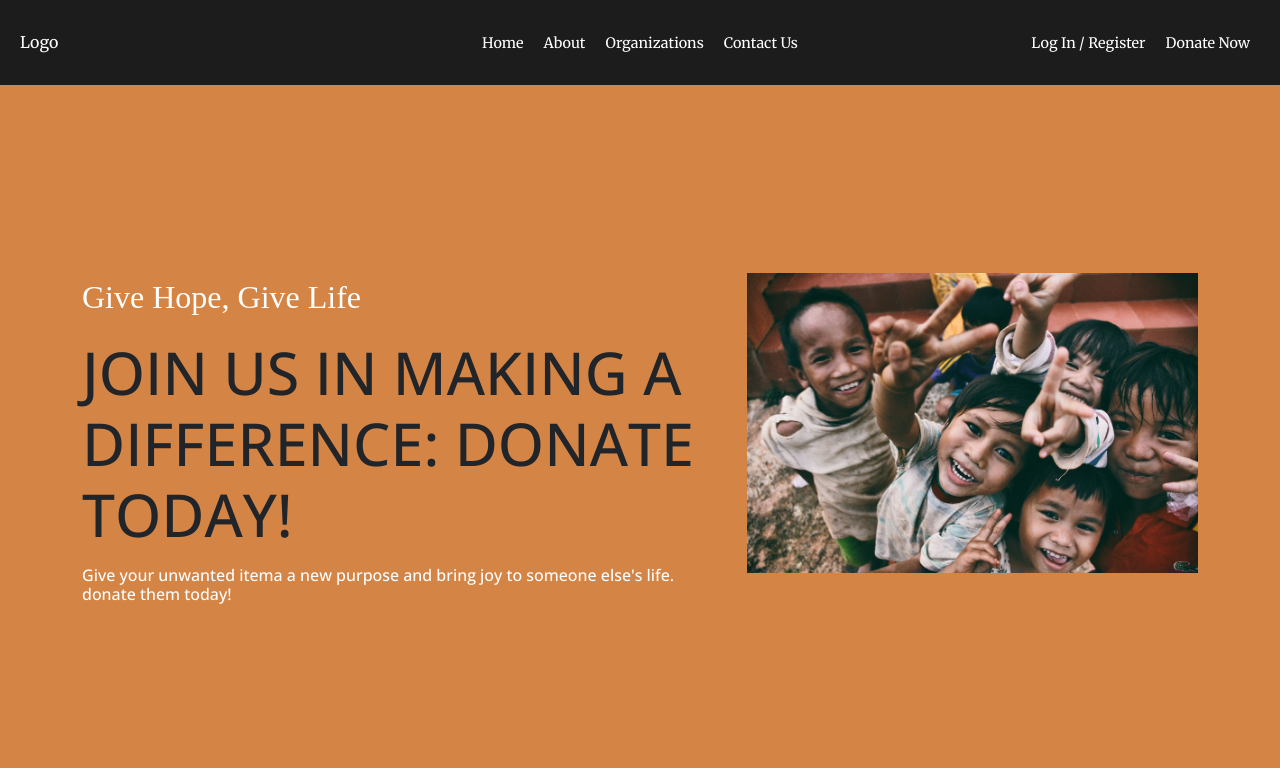
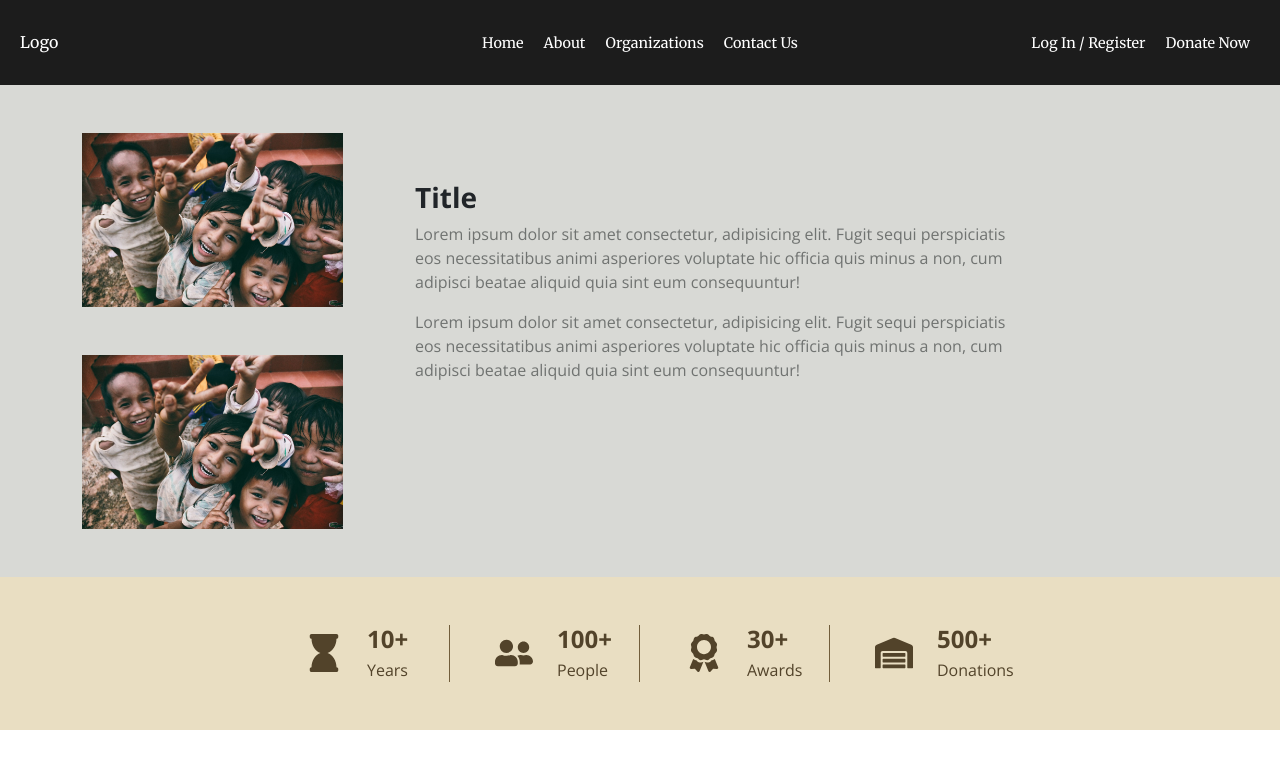
Before and after one commit to kankuro12/fyp-donation-frontend, a React (Create React App) app: page /about in a window 1280 px wide. Before the commit this address led to /home. Shown: the top 768 px of the page. Built offline with nearby package versions, Linux system fonts and the light colour scheme; a web font is replaced by a local one.

Commit message:
about page finished

```diff
--- a/src/Routers/index.js
+++ b/src/Routers/index.js
@@ -15,6 +15,7 @@ import UserDonations from "../page/user/donations";
 import UserDonationDetail from "../page/user/donationsDetail";
 import AdminDonation from "../page/admin/donations";
 import AdminDonationDetail from "../page/admin/donations/details";
+import AboutPage from "../page/about";
 export default function Router() {
     return useRoutes([
         {
@@ -52,6 +53,10 @@ export default function Router() {
             element: <HomePage/>
         },
         {
+            path: "about",
+            element: <AboutPage/>
+        },
+        {
             path: '/login',
             element: <Login />,
         },
--- a/src/components/menu.js
+++ b/src/components/menu.js
@@ -12,9 +12,9 @@ export default function Menu(){
                 <div className="parts col">Logo</div>
                 <div className="parts col text-center">
                     <Link className="link" to="/home">Home</Link>
-                    <Link className="link" to="/home">About</Link>
-                    <Link className="link" to="/home">Organizations</Link>
-                    <Link className="link" to="/home">Contact Us</Link>
+                    <Link className="link" to="/about">About</Link>
+                    <Link className="link" to="/orgs">Organizations</Link>
+                    <Link className="link" to="/contactus">Contact Us</Link>
                 </div>
                     {
 
--- a/src/page/about.js
+++ b/src/page/about.js
@@ -0,0 +1,89 @@
+import { FaAward, FaHourglass, FaUserFriends, FaWarehouse } from "react-icons/fa";
+import Menu from "../components/menu";
+
+export default function AboutPage(){
+    return (
+        <div>
+            <div className="landing-holder" >
+
+                <Menu/>
+                <div className="py-5" style={{background:"#D8D9D5"}}>
+                    <div className="container">
+                        <div className="row">
+                            <div className="col-md-3">
+                                <img src="/main.jpg" className="w-100 pb-5" alt=""/>
+
+                                <img src="/main.jpg" className="w-100" alt=""/>
+
+                            </div>
+                            <div className="col-md-7 pt-5 ">
+                                <div className="ps-5">
+                                    <h3 style={{fontWeight:"700"}}>Title</h3>
+                                    <div style={{color:"#707371"}}>
+
+                                        <p>
+                                            Lorem ipsum dolor sit amet consectetur, adipisicing elit. Fugit sequi perspiciatis eos necessitatibus animi asperiores voluptate hic officia quis minus a non, cum adipisci beatae aliquid quia sint eum consequuntur!
+                                        </p>
+                                        <p>
+                                            Lorem ipsum dolor sit amet consectetur, adipisicing elit. Fugit sequi perspiciatis eos necessitatibus animi asperiores voluptate hic officia quis minus a non, cum adipisci beatae aliquid quia sint eum consequuntur!
+                                        </p>
+                                    </div>
+                                </div>
+                            </div>
+                        </div>
+                    </div>
+                </div>
+                <div style={{background:"#E9DEC2",color:"#52432a"}}>
+                    <div className="container py-5">
+                        <div className="row justify-content-center">
+                            <div className="col-md-2">
+                                <div className="row">
+                                    <div className="col-6 d-flex justify-content-end align-items-center">
+                                        <FaHourglass size={38}></FaHourglass>
+                                    </div>
+                                    <div className="col-6" style={{borderRight:"1px solid #715D3B"}}>
+                                        <h4 className="mb-1" style={{fontWeight:700}}>10+</h4>
+                                        <div>Years</div>
+                                    </div>
+                                </div>
+                            </div>
+                            <div className="col-md-2">
+                                <div className="row">
+                                    <div className="col-6 d-flex justify-content-end align-items-center">
+                                        <FaUserFriends size={38}></FaUserFriends>
+                                    </div>
+                                    <div className="col-6" style={{borderRight:"1px solid #715D3B"}}>
+                                        <h4 className="mb-1" style={{fontWeight:700}}>100+</h4>
+                                        <div>People</div>
+                                    </div>
+                                </div>
+                            </div>
+                            <div className="col-md-2">
+                                <div className="row">
+                                    <div className="col-6 d-flex justify-content-end align-items-center">
+                                        <FaAward size={38}></FaAward>
+                                    </div>
+                                    <div className="col-6" style={{borderRight:"1px solid #715D3B"}}>
+                                        <h4 className="mb-1" style={{fontWeight:700}}>30+</h4>
+                                        <div>Awards</div>
+                                    </div>
+                                </div>
+                            </div>
+                            <div className="col-md-2">
+                                <div className="row">
+                                    <div className="col-6 d-flex justify-content-end align-items-center">
+                                        <FaWarehouse size={38}></FaWarehouse>
+                                    </div>
+                                    <div className="col-6">
+                                        <h4 className="mb-1" style={{fontWeight:700}}>500+</h4>
+                                        <div>Donations</div>
+                                    </div>
+                                </div>
+                            </div>
+                        </div>
+                    </div>
+                </div>
+            </div>
+        </div>
+    )
+}
```
